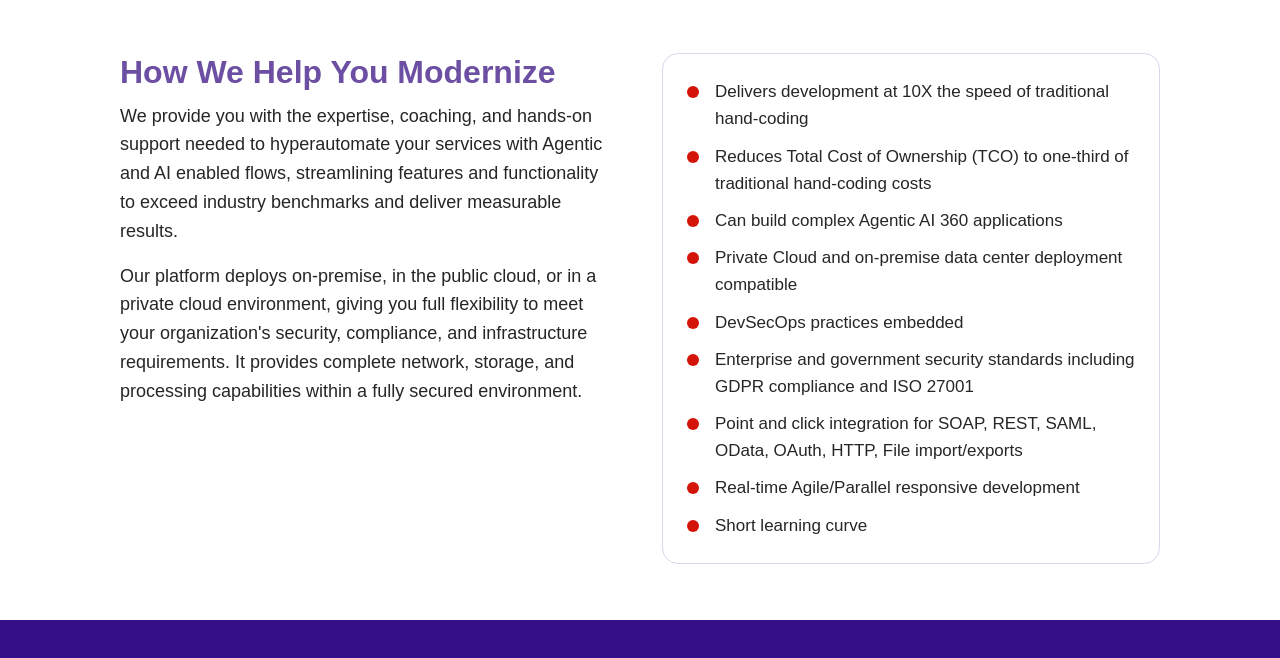
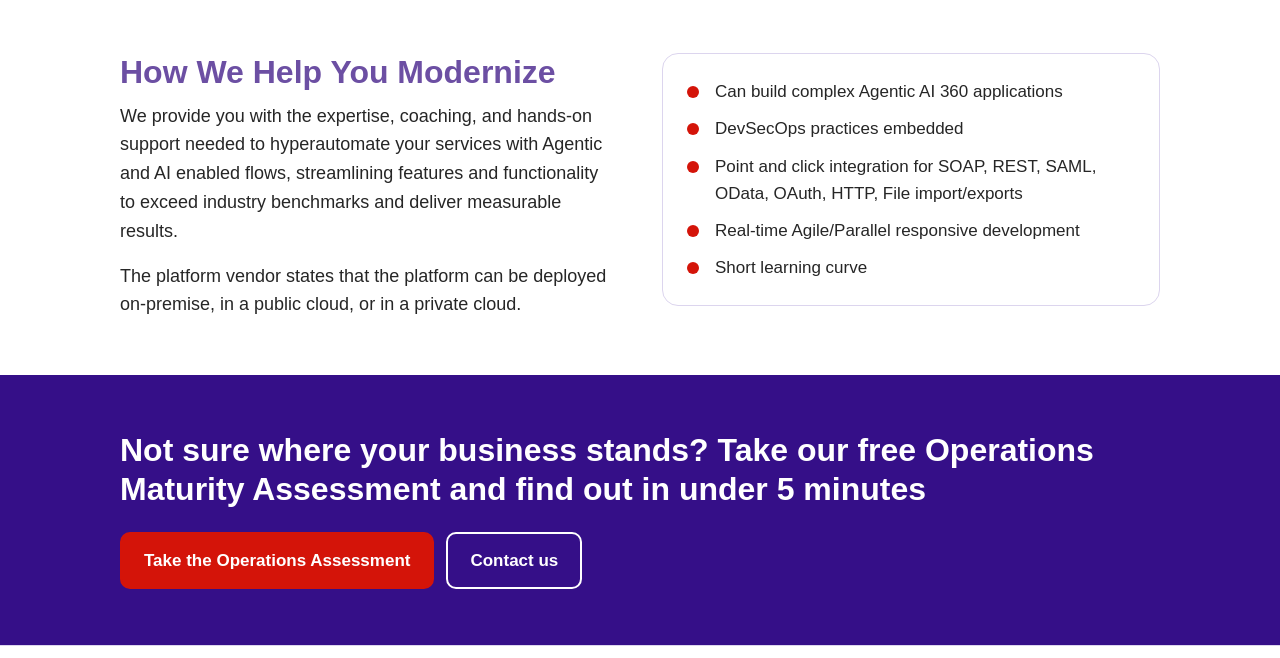
Before and after one commit to mkatanani/cmllc-www, a plain HTML site: page business-process-modernization/index.html in a window 1280 px wide. Shown: the part 1019-1677 px from the top of the page. Drawn offline with Linux system fonts and the light colour scheme.

Commit message:
Modernization page: remove unsourced claims, attribute deployment claim

```diff
--- a/business-process-modernization/index.html
+++ b/business-process-modernization/index.html
@@ -66,16 +66,12 @@
   <div>
     <h2>How We Help You Modernize</h2>
     <p style="color:var(--ink);font-size:18px">We provide you with the expertise, coaching, and hands-on support needed to hyperautomate your services with Agentic and AI enabled flows, streamlining features and functionality to exceed industry benchmarks and deliver measurable results.</p>
-    <p style="color:var(--ink);font-size:18px;margin-top:16px">Our platform deploys on-premise, in the public cloud, or in a private cloud environment, giving you full flexibility to meet your organization's security, compliance, and infrastructure requirements. It provides complete network, storage, and processing capabilities within a fully secured environment.</p>
+    <p style="color:var(--ink);font-size:18px;margin-top:16px">The platform vendor states that the platform can be deployed on-premise, in a public cloud, or in a private cloud.</p>
   </div>
   <div class="card">
     <ul class="checks" style="margin-top:0">
-      <li>Delivers development at 10X the speed of traditional hand-coding</li>
-      <li>Reduces Total Cost of Ownership (TCO) to one-third of traditional hand-coding costs</li>
       <li>Can build complex Agentic AI 360 applications</li>
-      <li>Private Cloud and on-premise data center deployment compatible</li>
       <li>DevSecOps practices embedded</li>
-      <li>Enterprise and government security standards including GDPR compliance and ISO 27001</li>
       <li>Point and click integration for SOAP, REST, SAML, OData, OAuth, HTTP, File import/exports</li>
       <li>Real-time Agile/Parallel responsive development</li>
       <li>Short learning curve</li>
```
